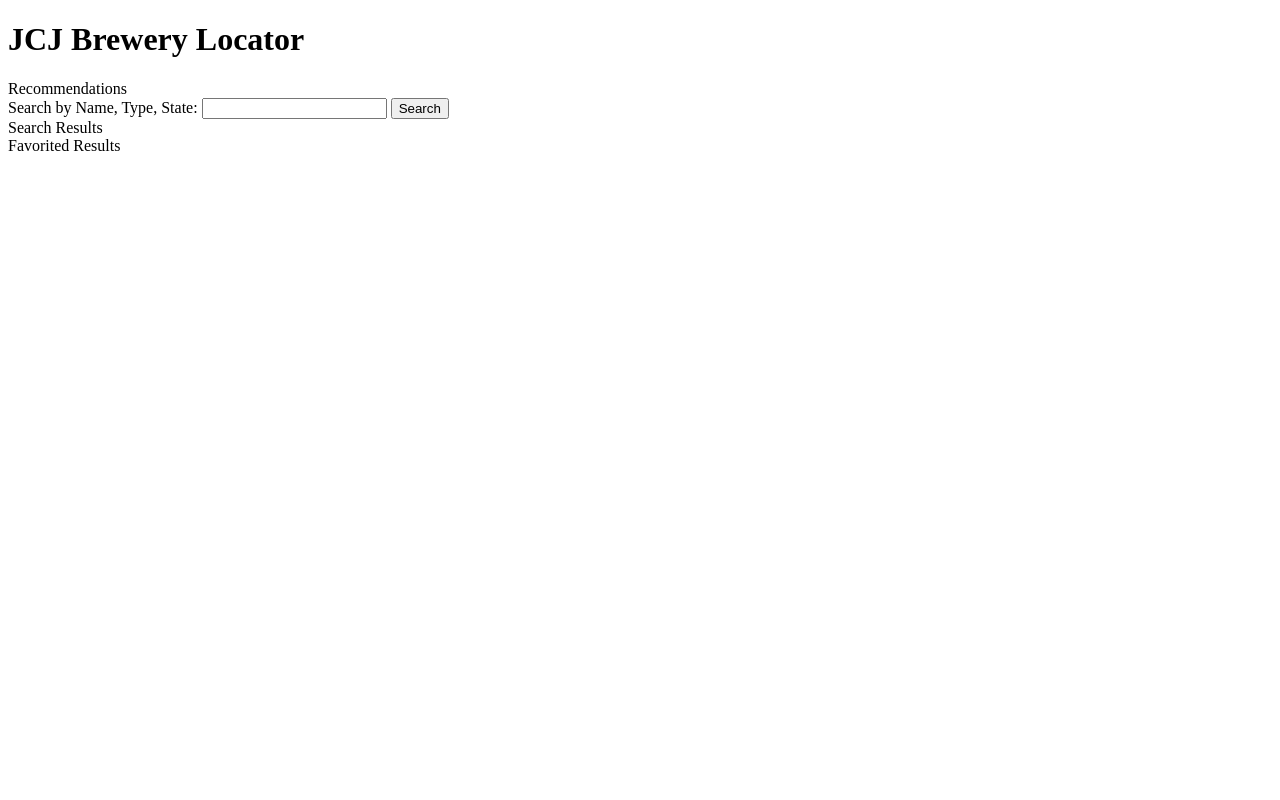
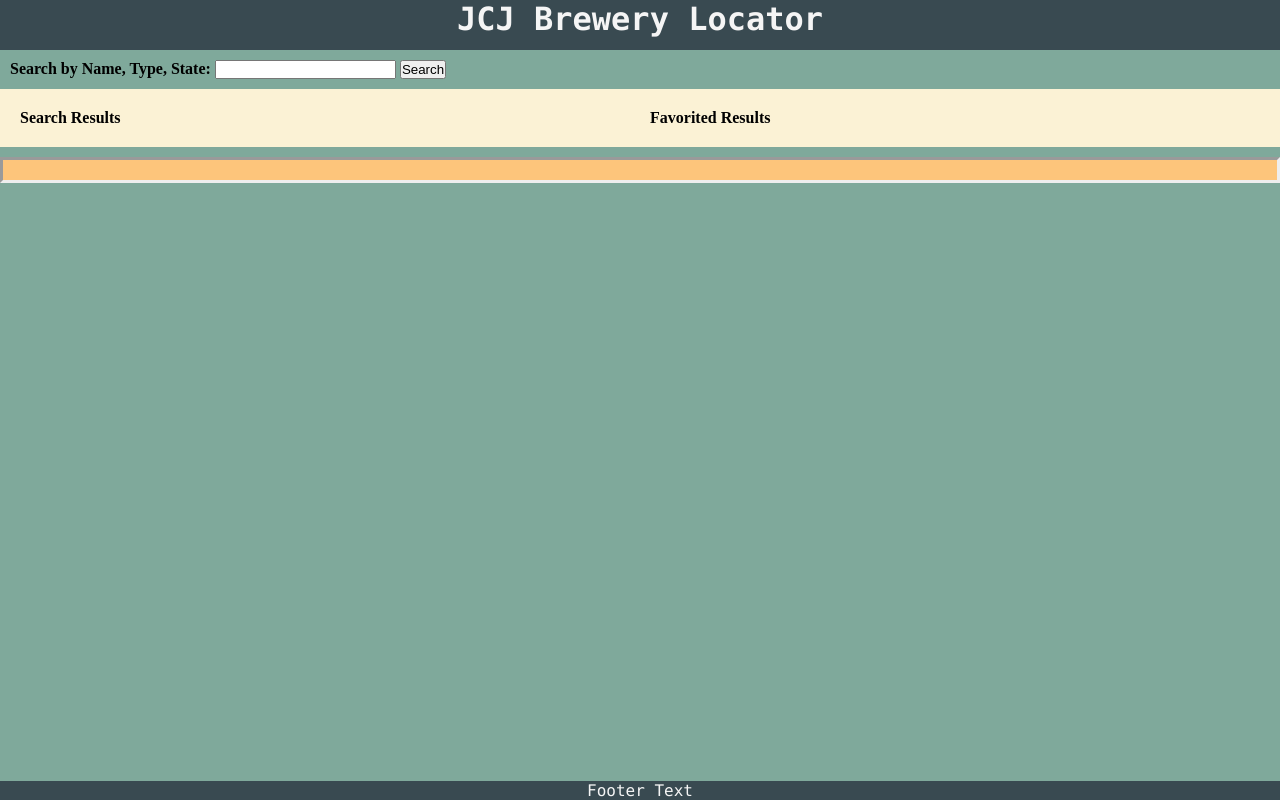
Before and after one commit to justinli23/phase-1-project-brewery, a plain HTML site: page index.html in a window 1280 px wide. Drawn offline with Linux system fonts and the light colour scheme; no server answers.

Commit message:
css and html changes

```diff
--- a/index.html
+++ b/index.html
@@ -6,20 +6,21 @@
     <meta name="viewport" content="width=device-width, initial-scale=1.0">
     <title>Brewery Locator</title>
     <script src="src/js/index.js"></script>
-    <link rel="stylesheet" href=""style.css">
+    <link rel="stylesheet" href="style.css">
 </head>
 <body>
     <h1>JCJ Brewery Locator</h1>
     <!--Images go in-->
-    <div id="carousel"> Recommendations
-
-    </div>
     <form id="form">
         <label for="searchterm">Search by Name, Type, State: </label>
         <input type="text" name="search" id="search-term">
         <input type="submit" value="Search">
       </form>
-    <div id="searchResults">Search Results</div>
-    <div id="favoritedResults">Favorited Results</div>
+    <div class="row">
+    <div class="column" id="searchResults">Search Results</div>
+    <div class="column" id="favoritedResults">Favorited Results</div>
+    </div>
+    <div id="carousel"></div>
+    <div class="footer">Footer Text</div>
 </body>
 </html>
--- a/style.css
+++ b/style.css
@@ -1,2 +1,65 @@
-// Jenna will do cool flexbox things
-// Courtney will do toggle dark/light
+* {
+    margin: 0;
+    padding: 0;
+}
+
+body {
+    background-color: #7fa99b;
+}
+
+    h1 {
+        width: 100%;
+        height: 50px;
+        background-color: #394a51;
+        text-align: center;
+        color: whitesmoke;
+        font-family: Monaco, 'Courier New', monospace;
+    }
+
+form {
+    padding: 10px;
+    font-weight: bold;
+}
+
+.row {
+    display: flex;
+    padding: 10px;
+    background-color: #fbf2d5;
+    font-weight: bold;
+}
+
+.column {
+    display: flex;
+    flex-direction: column;
+    flex: 50%;
+    padding: 10px;
+    background-color: #fbf2d5;
+}
+
+#carousel {
+    display: flex;
+    flex-direction: row;
+    justify-content: space-evenly;
+    background-color: #fdc57b;
+    padding: 10px;
+    margin-top: 10px;
+    border-style: inset;
+}
+
+img {
+    float: left;
+    width:  150px;
+    height: 150px;
+    object-fit: cover;
+}
+
+.footer {
+    position: fixed;
+    width: 100%;
+    left: 0;
+    bottom: 0;
+    background-color: #394a51;
+    text-align: center;
+    font-family: Monaco, 'Courier New', monospace;
+    color: whitesmoke;
+}
```
